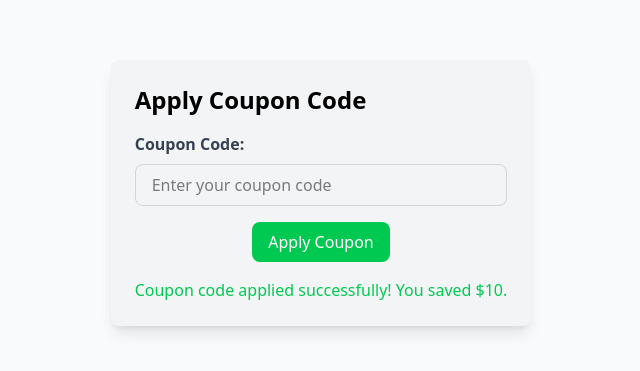
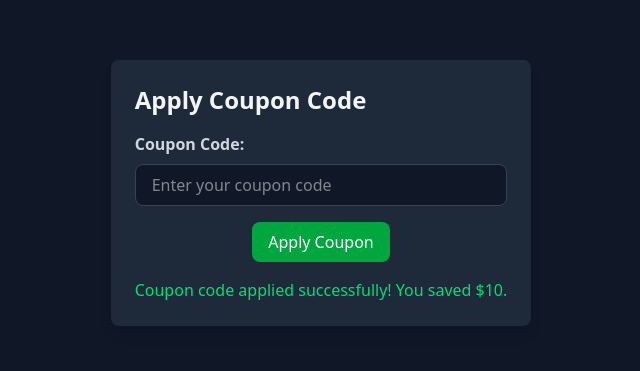
Before and after one commit to Ayomide-Philip/urlShortener, a React (Vite) app: page / in a window 1280 px wide. Shown: the part 207-578 px from the top of the page, without its empty margins (319-959 px from the left). Built offline with nearby package versions, Linux system fonts and the light colour scheme.

Commit message:
style: update background and text colors for improved visibility in App component

```diff
--- a/src/App.jsx
+++ b/src/App.jsx
@@ -1,30 +1,30 @@
 export default function App() {
   return (
-    <div className="flex items-center justify-center min-h-screen bg-gray-50">
+    <div className="flex items-center justify-center min-h-screen bg-gray-900">
       <div className="containermx-auto max-w-xl p-6">
-        <div className="bg-gray-100 p-6 rounded-lg shadow-lg">
-          <h1 className="text-2xl font-semibold mb-4">Apply Coupon Code</h1>
+        <div className="bg-gray-800 p-6 rounded-lg shadow-lg">
+          <h1 className="text-2xl font-semibold mb-4 text-gray-100">Apply Coupon Code</h1>
 
           <div className="mb-4">
-            <label htmlFor="coupon" className="block text-gray-700 font-semibold mb-2">
+            <label htmlFor="coupon" className="block text-gray-300 font-semibold mb-2">
               Coupon Code:
             </label>
             <input
               type="text"
               id="coupon"
               name="coupon"
-              className="w-full px-4 py-2 border border-gray-300 rounded-lg focus:ring focus:ring-blue-500 focus:border-blue-500"
+              className="w-full px-4 py-2 border border-gray-700 bg-gray-900 text-gray-100 rounded-lg focus:ring focus:ring-blue-500 focus:border-blue-500"
               placeholder="Enter your coupon code"
             />
           </div>
 
           <div className="text-center">
-            <button className="bg-green-500 text-white px-4 py-2 rounded-lg hover:bg-blue-600 focus:outline-none focus:ring focus:ring-blue-500 focus:border-blue-500">
+            <button className="bg-green-600 text-white px-4 py-2 rounded-lg hover:bg-blue-700 focus:outline-none focus:ring focus:ring-blue-500 focus:border-blue-500">
               Apply Coupon
             </button>
           </div>
 
-          <div className="mt-4 text-green-500">
+          <div className="mt-4 text-green-400">
             Coupon code applied successfully! You saved $10.
           </div>
         </div>
```
